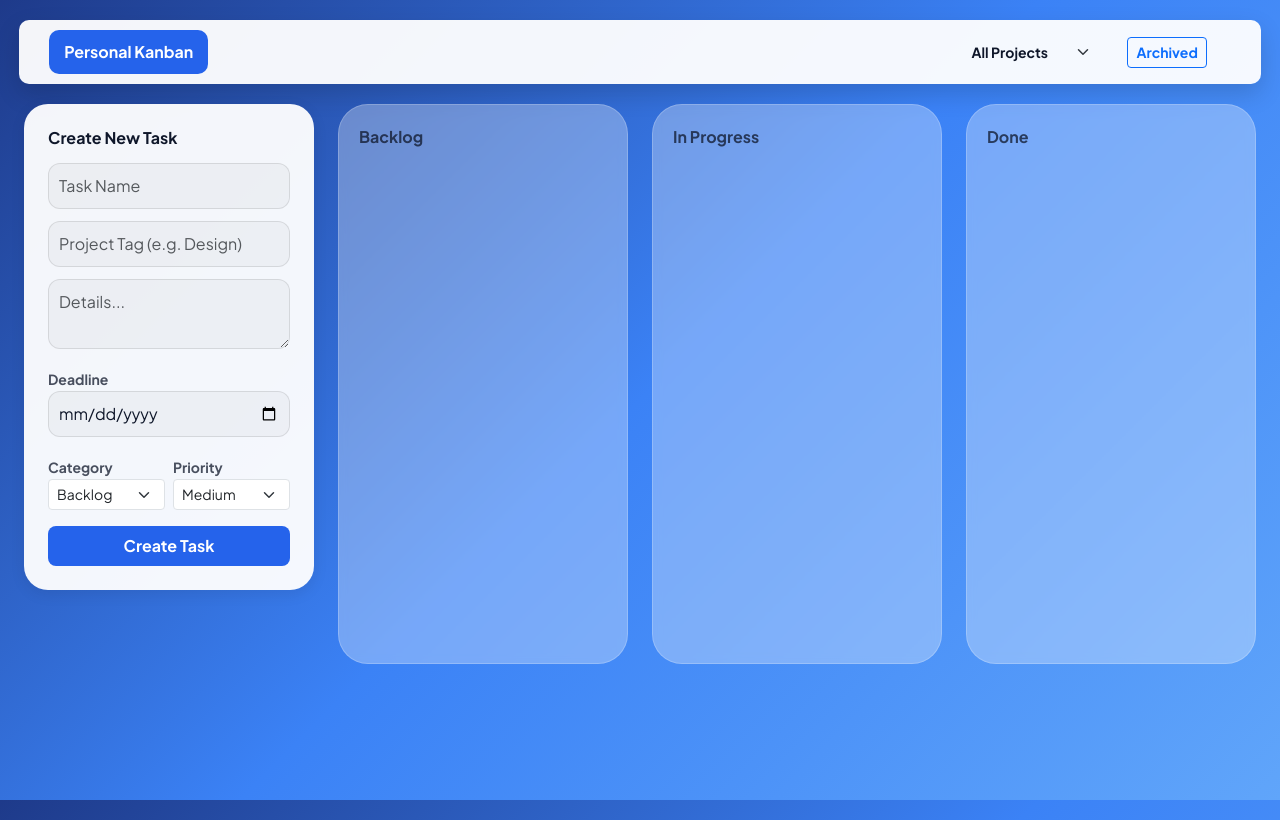
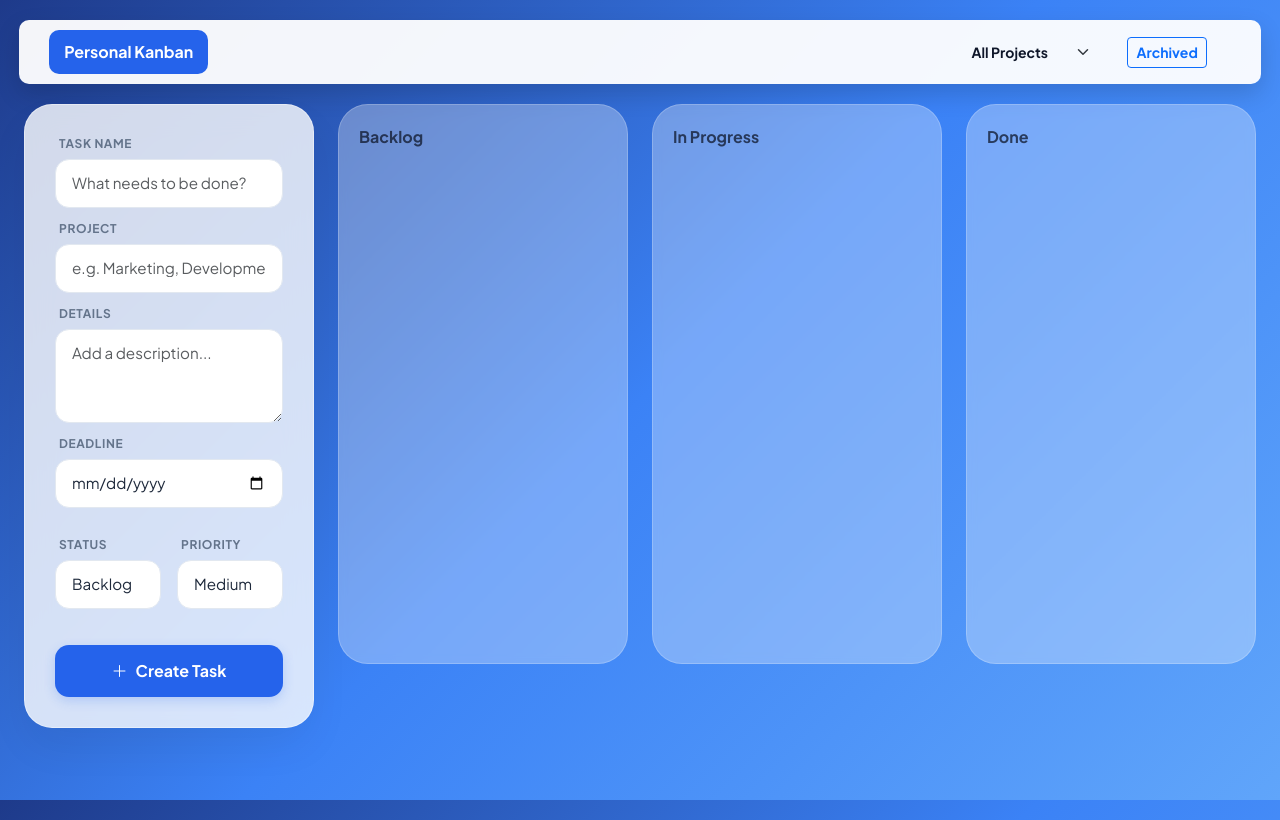
Before and after one commit to robertplanas/local-kanban-board, a Flask app: page / in a window 1280 px wide. Run offline with Flask 3, Linux system fonts and the light colour scheme; data that the repository does not hold is empty; some libraries are stand-ins or nearby versions.

Commit message:
Enhance: Modified the create task button

```diff
--- a/templates/index.html
+++ b/templates/index.html
@@ -197,6 +197,75 @@
       .btn-delete{ background: linear-gradient(180deg, rgba(239,68,68,0.08), rgba(239,68,68,0.02)); color:#7f1d1d; border:none }
       .btn-delete:hover{ transform: translateY(-3px); box-shadow: 0 10px 30px rgba(239,68,68,0.10) }
       .controls .btn{ padding:.35rem .6rem }
+
+      /* Creator Panel Professional Styling */
+      .creator-panel {
+          background: rgba(255, 255, 255, 0.8);
+          backdrop-filter: blur(15px);
+          -webkit-backdrop-filter: blur(15px);
+          border: 1px solid rgba(255, 255, 255, 0.4);
+          border-radius: 28px;
+          padding: 30px;
+          box-shadow: 0 20px 40px rgba(0, 0, 0, 0.05);
+      }
+
+      .input-group-wrapper {
+          margin-bottom: 10px;
+      }
+
+      .input-label-custom {
+          display: block;
+          font-size: 0.75rem;
+          font-weight: 700;
+          text-transform: uppercase;
+          letter-spacing: 0.05em;
+          color: #64748b;
+          margin-bottom: 6px;
+          margin-left: 4px;
+      }
+
+      .form-control-custom {
+          background: white !important;
+          border: 1.5px solid #e2e8f0 !important;
+          border-radius: 14px !important;
+          padding: 12px 16px !important;
+          font-size: 0.95rem;
+          transition: all 0.2s ease;
+          color: #1e293b !important;
+      }
+
+      .form-control-custom:focus {
+          border-color: var(--accent) !important;
+          box-shadow: 0 0 0 4px rgba(37, 99, 235, 0.1) !important;
+          outline: none;
+      }
+
+      /* Specific styling for the Create Button */
+      #add-task {
+          background: var(--accent);
+          color: white;
+          border: none;
+          border-radius: 14px;
+          padding: 14px;
+          font-weight: 700;
+          display: flex;
+          align-items: center;
+          justify-content: center;
+          gap: 8px;
+          transition: all 0.3s cubic-bezier(0.4, 0, 0.2, 1);
+          box-shadow: 0 4px 12px rgba(37, 99, 235, 0.2);
+      }
+
+      #add-task:hover {
+          transform: translateY(-2px);
+          box-shadow: 0 8px 20px rgba(37, 99, 235, 0.3);
+          filter: brightness(1.1);
+      }
+
+      #add-task:active {
+          transform: translateY(0);
+      }
+
     </style>
     <script src="https://cdn.jsdelivr.net/npm/bootstrap@5.3.2/dist/js/bootstrap.bundle.min.js"></script>
   </head>
@@ -221,22 +290,50 @@
       <div class="row g-4">
         <div class="col-lg-3">
           <div class="creator-panel">
-            <h6 class="fw-bold mb-3">Create New Task</h6>
-            <input id="new-title" class="form-control form-control-custom" placeholder="Task Name" />
-            <input id="new-project" class="form-control form-control-custom" placeholder="Project Tag (e.g. Design)" />
-            <textarea id="new-desc" class="form-control form-control-custom" placeholder="Details..." rows="2"></textarea>
-            <label class="small fw-bold mt-2 opacity-75">Deadline</label>
-            <input type="date" id="new-deadline" class="form-control form-control-custom" />
-            <div class="row g-2 mb-3">
+
+            <div class="input-group-wrapper">
+              <label class="input-label-custom">Task Name</label>
+              <input id="new-title" class="form-control form-control-custom" placeholder="What needs to be done?" />
+            </div>
+
+            <div class="input-group-wrapper">
+              <label class="input-label-custom">Project</label>
+              <input id="new-project" class="form-control form-control-custom" placeholder="e.g. Marketing, Development" />
+            </div>
+
+            <div class="input-group-wrapper">
+              <label class="input-label-custom">Details</label>
+              <textarea id="new-desc" class="form-control form-control-custom" placeholder="Add a description..." rows="3"></textarea>
+            </div>
+
+            <div class="row g-3 mb-4">
+              <div class="col-12">
+                <label class="input-label-custom">Deadline</label>
+                <input type="date" id="new-deadline" class="form-control form-control-custom" />
+              </div>
               <div class="col-6">
-                <label class="small fw-bold mt-2 opacity-75">Category</label>
-                <select id="new-column" class="form-select form-select-sm"><option>Backlog</option><option>In Progress</option><option>Done</option></select></div>
+                <label class="input-label-custom">Status</label>
+                <select id="new-column" class="form-select form-control-custom">
+                  <option>Backlog</option>
+                  <option>In Progress</option>
+                  <option>Done</option>
+                </select>
+              </div>
               <div class="col-6">
-                <label class="small fw-bold mt-2 opacity-75">Priority</label>
-                <select id="new-priority" class="form-select form-select-sm"><option>Low</option><option selected>Medium</option><option>High</option></select></div>
+                <label class="input-label-custom">Priority</label>
+                <select id="new-priority" class="form-select form-control-custom">
+                  <option>Low</option>
+                  <option selected>Medium</option>
+                  <option>High</option>
+                </select>
+              </div>
             </div>
-            <button id="add-task" class="btn btn-primary w-100 fw-bold py-2 rounded-3" style="background:var(--accent); border:none;">Create Task</button>
+            <button id="add-task" class="w-100">
+              <i class="bi bi-plus-lg"></i>
+              <span>Create Task</span>
+            </button>
           </div>
+
         </div>
         <div class="col-lg-9">
           <div class="row g-4" id="board"></div>
```
